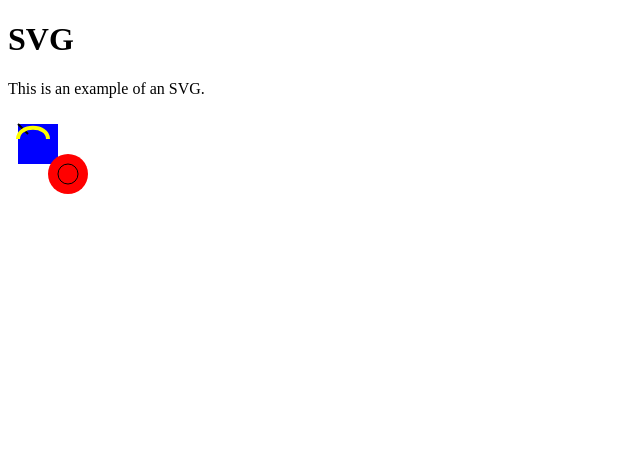
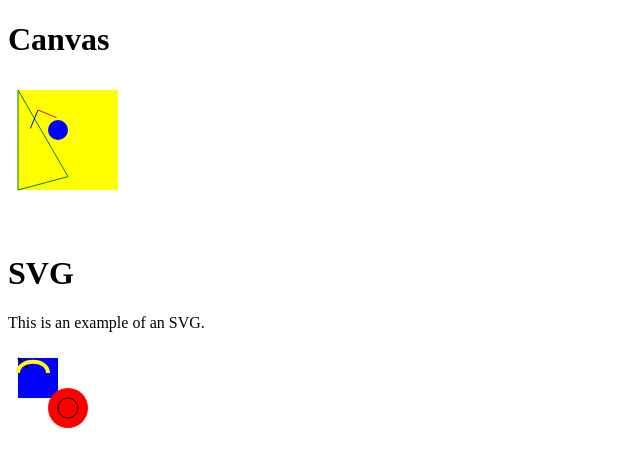
Before and after one commit to cglwn/cglwn, a plain HTML site: page web/index.html in a window 1280 px wide. Shown: the whole page, without its empty margins (0-640 px from the left). Drawn offline with Linux system fonts and the light colour scheme.

Commit message:
Add canvas example to web

```diff
--- a/web/index.html
+++ b/web/index.html
@@ -7,6 +7,10 @@
 </head>
 
 <body>
+    <h1>Canvas</h1>
+    <div id="article-container">
+        <canvas id="canvas"></canvas>
+    </div>
     <h1>SVG</h1>
     This is an example of an SVG.
     <p>
@@ -18,6 +22,7 @@
             <path d="M10,25 C10,10 40,10 40,25" fill="none" stroke-width="4" stroke="yellow"></path>
         </svg>
     </p>
+    <script src="main.js"></script>
 </body>
 
 </html>
--- /dev/null
+++ b/web/main.js
@@ -0,0 +1,106 @@
+"use strict";
+
+class State {
+    constructor(x, y, theta) {
+        this.height = height;
+        this.width = width;
+    }
+}
+
+class Application {}
+
+/**
+ * Draws a triangle on a 2D Canvas. Assumes the fill and stroke styles have been
+ * set.
+ * @param context2D The 2D context.
+ * @param x1 The x value of vertex 1.
+ * @param y1 The y value of vertex 1.
+ * @param x2 The x value of vertex 2.
+ * @param y2 The y value of vertex 2.
+ * @param x3 The x value of vertex 3.
+ * @param y3 The y value of vertex 3.
+ */
+function drawTriangle(context2D, x1, y1, x2, y2, x3, y3) {
+    context2D.beginPath();
+    context2D.moveTo(x1, y1);
+    context2D.lineTo(x2, y2);
+    context2D.stroke();
+
+    context2D.beginPath();
+    context2D.moveTo(x2, y2);
+    context2D.lineTo(x3, y3);
+    context2D.stroke();
+
+    context2D.beginPath();
+    context2D.moveTo(x3, y3);
+    context2D.lineTo(x1, y1);
+    context2D.stroke();
+}
+
+
+/**
+ * Draws a circle on a 2D Canvas. Assumes the fill and stroke styles have been
+ * set.
+ * @param context2D The 2D context.
+ * @param centerX The x-coordinate of the circle's center.
+ * @param centerY The y-coordinate of the circle's center.
+ * @param radius The radius of the circle.
+ */
+function drawCircle(context2D, centerX, centerY, radius) {
+    context2D.beginPath();
+    context2D.arc(centerX, centerY, radius, 0, 2 * Math.PI, false);
+    context2D.fill();
+}
+
+/**
+ * Draws a pose on a 2D Canvas. Assumes the fill and stroke styles have been
+ * set.
+ * @param context2D The 2D context.
+ * @param x The x translation of the pose relative the the context's frame.
+ * @param y The y translation of the pose relative the the context's frame.
+ * @param theta The angle of rotation of the pose relative to the context's
+ *     frame.
+ */
+function drawPose(context2D, x, y, theta) {
+    const scale = 20;
+    context2D.save();
+
+    // Draw the x-axis of the pose gnommon.
+    context2D.strokeStyle = "red";
+    context2D.beginPath();
+    context2D.moveTo(x, y);
+    // context2D.lineTo(x + scale, y);
+    context2D.lineTo(x + scale * Math.cos(theta), y + scale * Math.sin(theta));
+    context2D.stroke();
+    context2D.closePath();
+
+    // Draw the y-axis of the pose gnommon.
+    context2D.beginPath();
+    context2D.strokeStyle = "blue";
+    context2D.moveTo(x, y);
+    // context2D.lineTo(x , y + scale);
+    context2D.lineTo(x + scale * Math.cos(theta + Math.PI / 2), y + scale * Math.sin(theta + Math.PI / 2));
+    context2D.stroke();
+    context2D.closePath();
+
+    context2D.restore();
+}
+
+document.addEventListener("DOMContentLoaded", function(event) {
+    let articleContainer = document.getElementById("article-container");
+    let canvas = document.getElementById("canvas");
+    let context = canvas.getContext("2d");
+
+    // Draw a rectangle.
+    context.fillStyle = "yellow";
+    context.fillRect(10, 10, 100, 100);
+
+    context.strokeStyle = "green";
+    drawTriangle(context, 0 + 10, 0 + 10, 50 + 10, Math.sqrt(30000 / 4) + 10, 0 + 10, 100 + 10);
+
+    // Set the stroke to be blue.
+    context.fillStyle = "blue";
+    drawCircle(context, 50, 50, 10);
+
+    drawPose(context, 30, 30, Math.PI / 8.0);
+});
```
